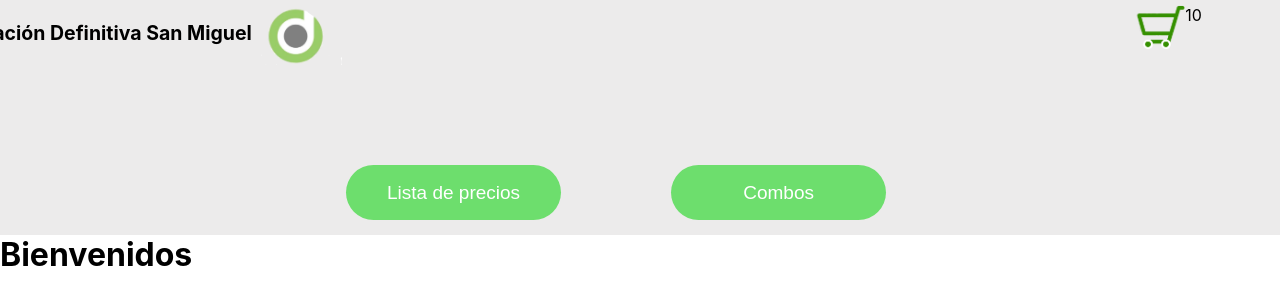
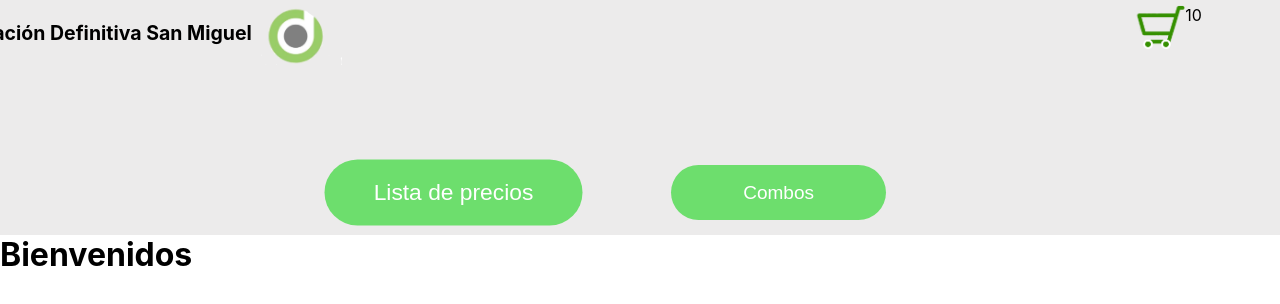
Before and after one commit to GonziLlarin/ReactCoder, a React (Create React App) app: page / in a window 1280 px wide. In both pictures the pointer is over the button "Lista de precios". Shown: the top 304 px of the page. Built offline with nearby package versions, Linux system fonts and the light colour scheme.

Commit message:
Botones nuevos

```diff
--- a/src/componentes/NavBar/NavBar.css
+++ b/src/componentes/NavBar/NavBar.css
@@ -38,5 +38,7 @@ div {
     border-radius:28px;
     color: white;
     font-size: 19px;
-
 }
+.productos button:hover{
+    scale: 1.2;
+}
```
Also changed, not shown: src/componentes/Button/Button.js (added, +8 -0 lines), src/componentes/Button/Button.css (added).
